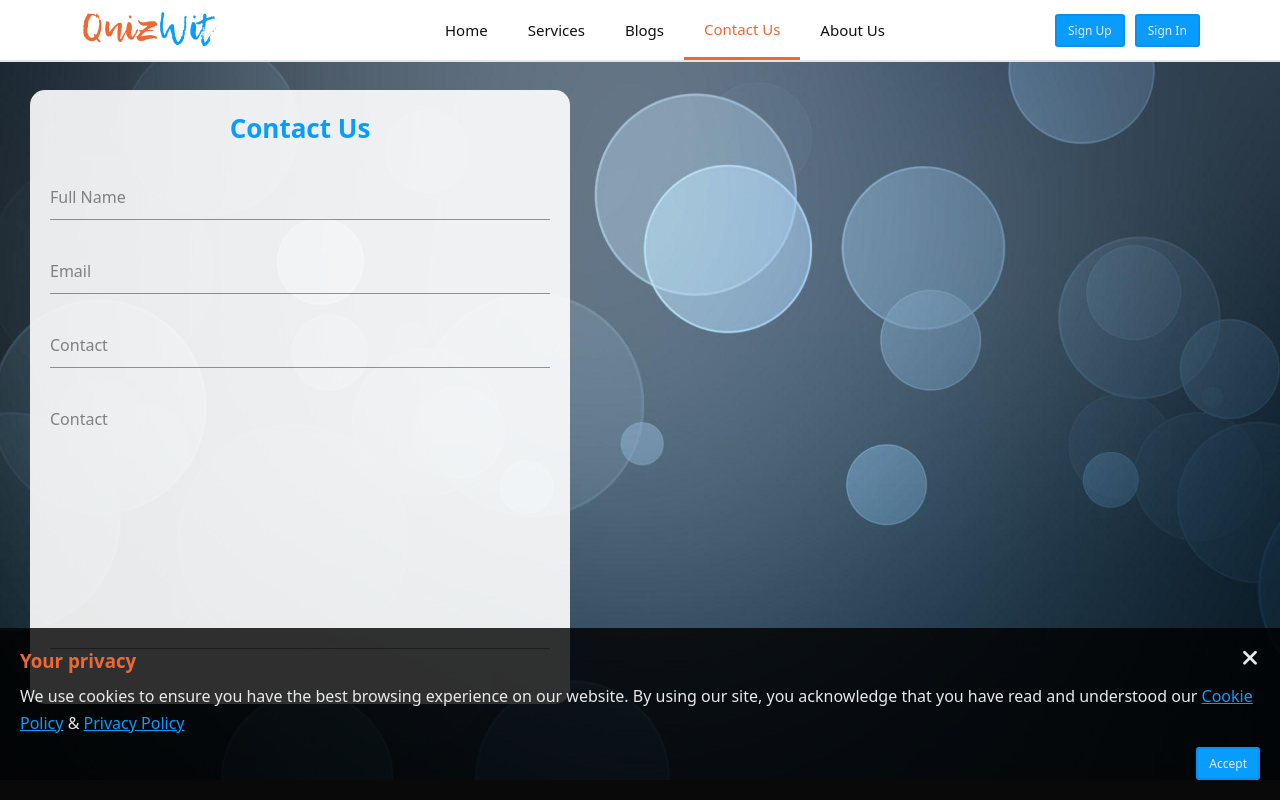
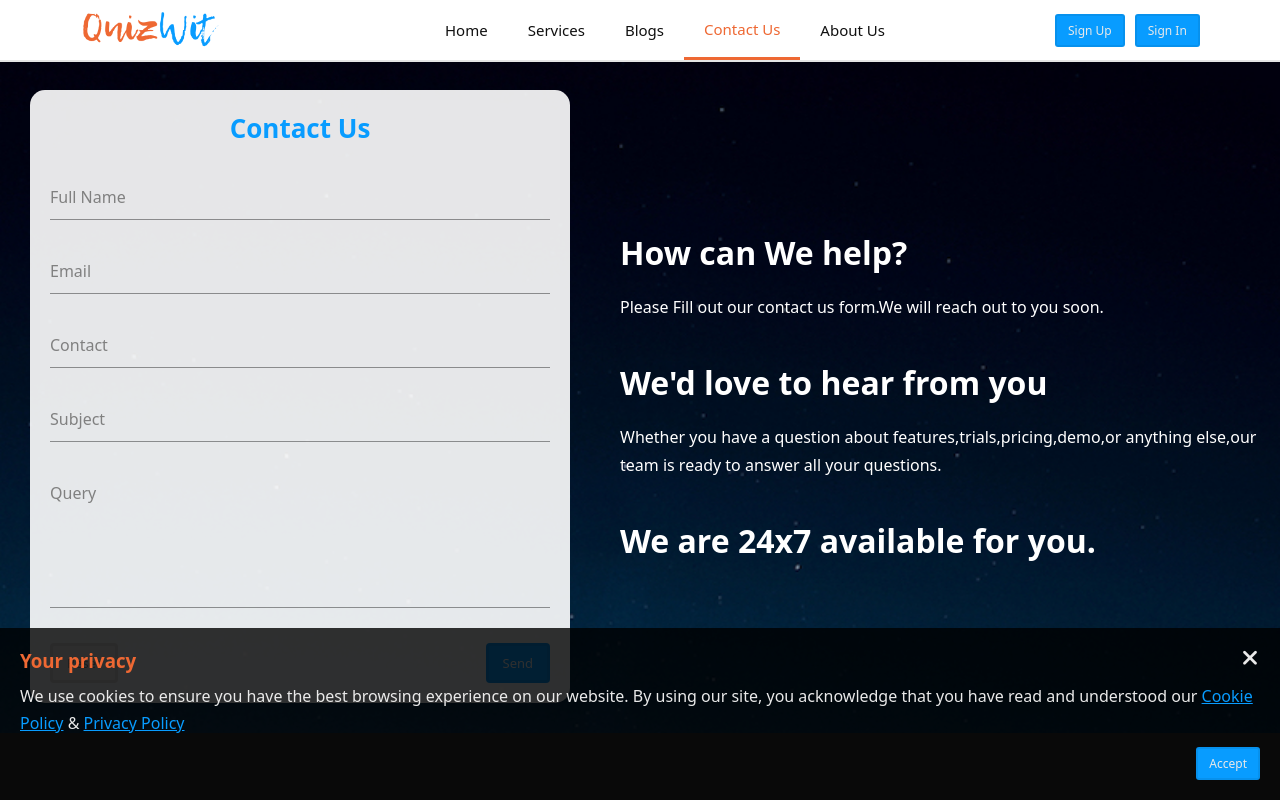
Before and after one commit to Piyush1321/QuizWit, a React (Create React App) app: page /contact-us in a window 1280 px wide. Shown: the top 800 px of the page. Built offline with nearby package versions, Linux system fonts and the light colour scheme.

Commit message:
ContactUs
Comple

```diff
--- a/src/components/ContactUs.js
+++ b/src/components/ContactUs.js
@@ -4,10 +4,18 @@ import Flash from '../services/Flash';
 import './css/ContactUs.css';
 
 function ContactUs() {
+
+  const contactusReset = () => {
+    document.getElementById('contactus-form').reset();
+    let responseBlock = document.getElementById('contactus-form').getElementsByClassName('response');
+    for(let i=0; i<responseBlock.length; i++) {
+        responseBlock[i].innerHTML = '';
+    }
+}
   return (
       <div className='contact-us flex-row'>
         <div>
-          <form action="">
+          <form id='contactus-form'>
             <div className="header primary">Contact Us</div>
             <div class="input-block">
               <div class="input-container-floating-bb">
@@ -32,15 +40,36 @@ function ContactUs() {
             </div>
             <div className="input-block">
               <div class="input-container-floating-bb">
-                <textarea name="query" id="" cols="30" rows="10" required></textarea>
-                <label>Contact</label>
+                <input type="text" name='subject' required/>
+                <label>Subject</label>
                 <div class="respose"></div>
               </div>
             </div>
+            <div className="input-block">
+              <div class="input-container-floating-bb">
+                <textarea name="query" rows="5" required></textarea>
+                <label>Query</label>
+                <div class="respose"></div>
+              </div>
+            </div>
+            <div className='flex-row jc-sb'>
+                <div className='btn btn-fade btn-medium' onClick={contactusReset}>Reset</div>
+                <button className='btn btn-primary btn-medium'>Send</button>
+            </div>
           </form>
         </div>
-        <div className='flex-full'>
-
+        <div className='flex-full flex-col jc-c contactus-description'>
+          <div>
+            <h1 className='m-20'>How can We help?</h1>
+            <p className='m-20'>Please Fill out our contact us form.We will reach out to you soon.</p>
+          </div>
+          <div>
+            <h1 className='m-20'>We'd love to hear from you</h1>
+            <p className='m-20'>Whether you have a question about features,trials,pricing,demo,or anything else,our team is ready to answer all your questions.</p>
+          </div>
+          <div>
+            <h1 className='m-20'>We are 24x7 available for you.</h1>
+          </div>
         </div>
       </div>
   );
--- a/src/components/css/ContactUs.css
+++ b/src/components/css/ContactUs.css
@@ -1,6 +1,5 @@
 .contact-us {
-    background: url('../../../public/images/cover-1.jpeg');
-    height: 90vh;
+    background: url('../../../public/images/contactus-cover.jpeg');
     background-size: cover;
     background-repeat: no-repeat;
 }
@@ -11,3 +10,7 @@
     padding: 20px;
     width: 500px;
 }
+.contactus-description
+{
+    color: white;
+}
```
Also changed, not shown: public/images/contactus-cover.jpeg (added).
